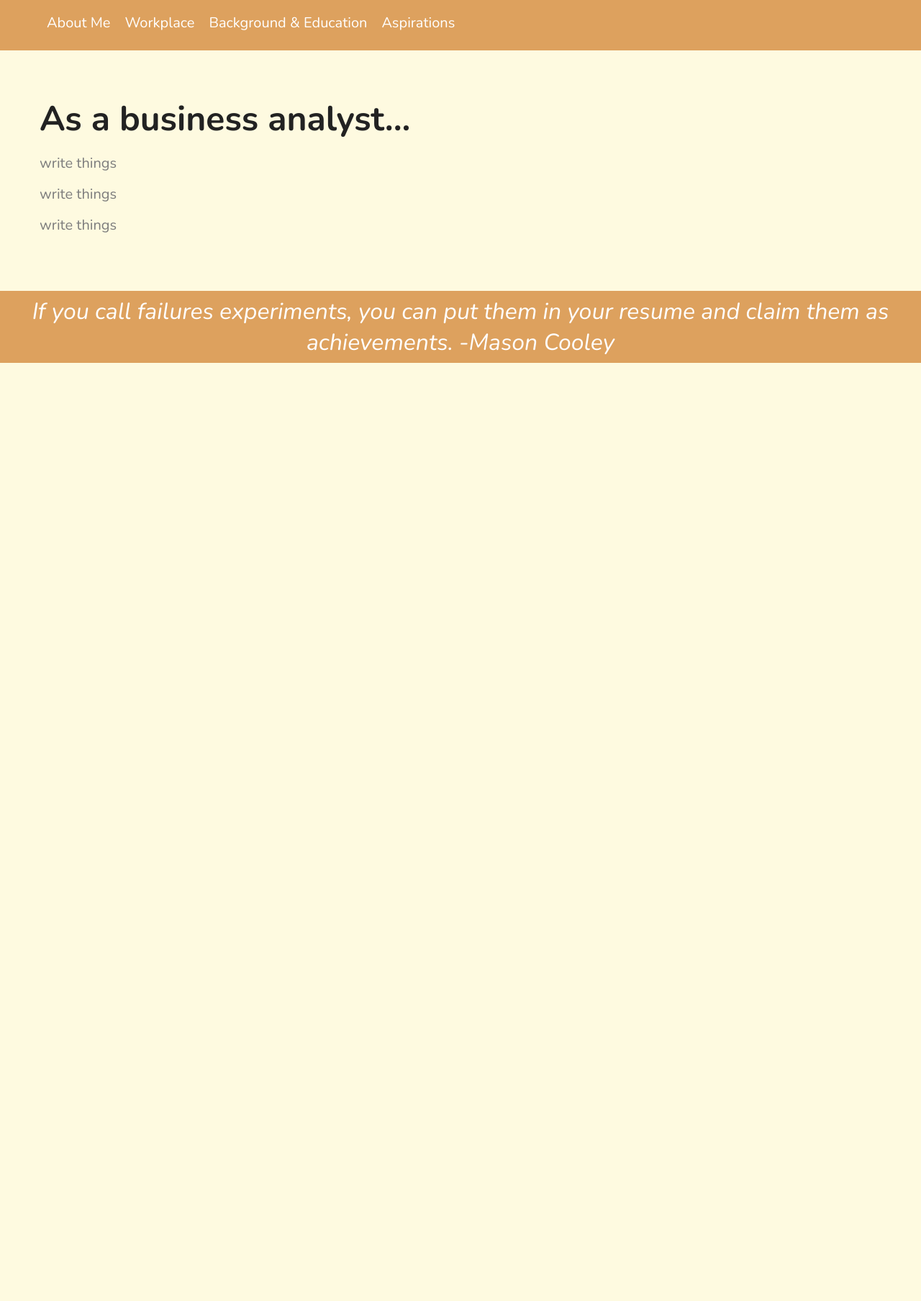
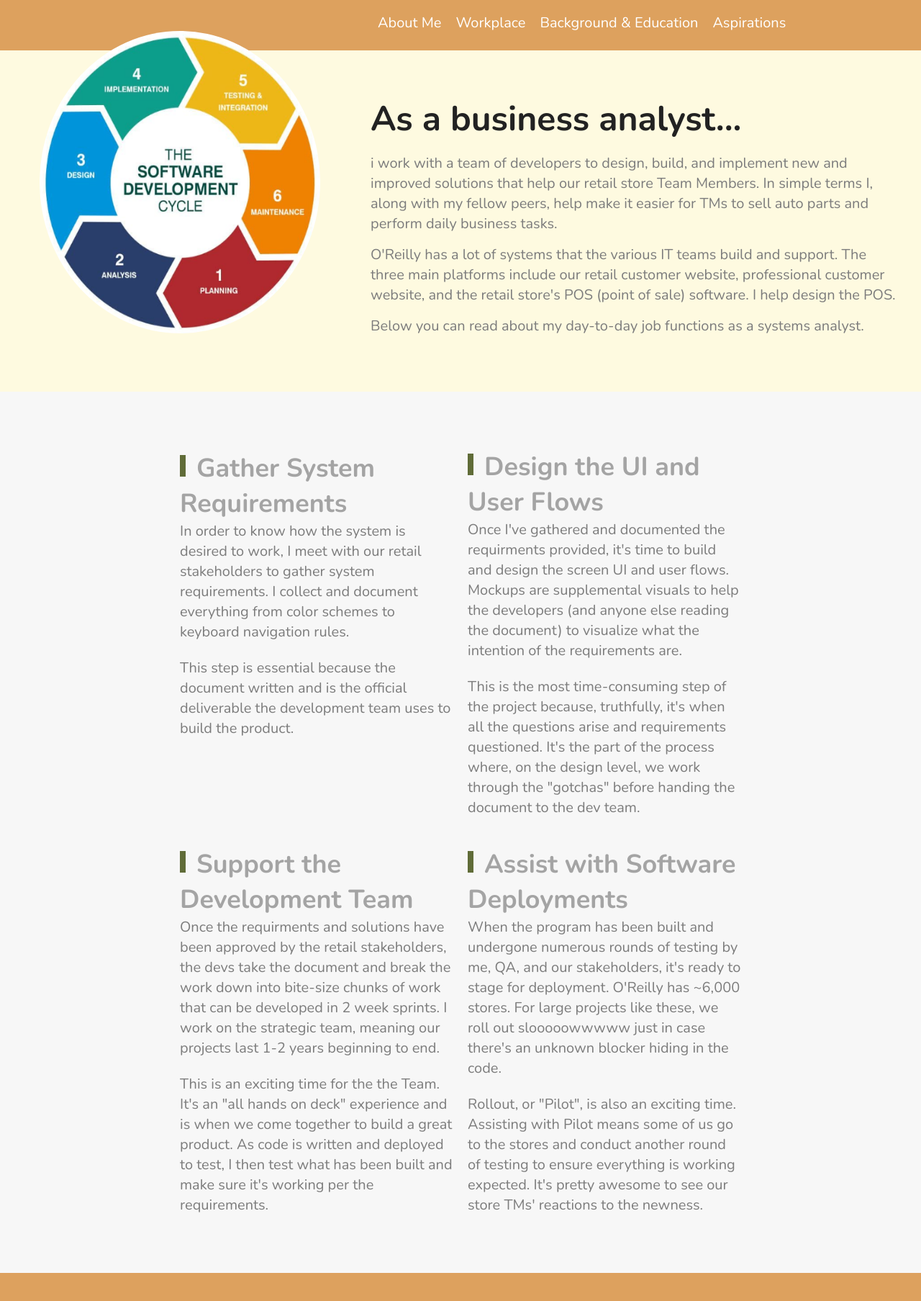
Before and after one commit to lologravey/lologravey.github.io, a plain HTML site: page workplace.html in a window 1280 px wide. Shown: the part 7-1814 px from the top of the page at 72% size. Before the commit the page ends 800 px from the top, so only its background shows below. Drawn offline with nearby package versions, Linux system fonts and the light colour scheme.

Commit message:
workplace final html

```diff
--- a/styles.css
+++ b/styles.css
@@ -93,7 +93,7 @@ body, h1, h2, p, ul, li, a {
   }
 
   .menu-nav a:hover {
-    color: #122ab2;
+    color: #606c38;
   }
 
   .intro {
@@ -171,15 +171,15 @@ body, h1, h2, p, ul, li, a {
   }
 
   .purple {
-    border-top: 8px solid #283618;
+    border-top: 8px solid #606c38;
   }
 
   .pink {
-    border-top: 8px solid #283618;
+    border-top: 8px solid #606c38;
   }
 
   .blue {
-    border-top: 8px solid #283618;
+    border-top: 8px solid #606c38;
   }
 
   .price {
@@ -299,15 +299,15 @@ body, h1, h2, p, ul, li, a {
   }
 
   .item-quality:nth-of-type(3n+1) h2:before {
-    background-color: #ae81ff;
+    background-color: #606c38;
   }
 
   .item-quality:nth-of-type(3n+2) h2:before {
-    background-color: #f9265e;
+    background-color: #606c38;
   }
 
   .item-quality:nth-of-type(3n+3) h2:before {
-    background-color: #66d9eb;
+    background-color: #606c38;
   }
 
   .item-quality p {
@@ -322,7 +322,7 @@ body, h1, h2, p, ul, li, a {
     line-height: 1.4em;
   }
 
-  .newsletter {
+  /* .newsletter {
     background-color: #f7f7f7;
     display: flex;
     flex-wrap: wrap;
@@ -380,7 +380,7 @@ body, h1, h2, p, ul, li, a {
     margin: 0;
     padding: 10px;
     text-transform: uppercase;
-  }
+  } */
 
   footer {
     align-items: center;
--- a/workplace.html
+++ b/workplace.html
@@ -5,15 +5,15 @@
   <meta name="viewport" content="width=device-width, initial-scale=1.0">
   <link href="https://fonts.googleapis.com/css2?family=Nunito:ital,wght@0,400;0,700;1,400&display=swap" rel="stylesheet">
   <link rel="stylesheet" href="styles.css">
-  <title>Lauren A. Graves</title>
+  <title>Lauren A. Graves | Online Profile</title>
 </head>
 <body>
   <header>
-    <!-- <div class="superinfo-bg">
-      <div class="superinfo">
-        <img class="main-pic" src="pictures/profile-pic.JPG" alt="" width="400" height="500">
-      </div>
-    </div> -->
+    <div class="superinfo-bg">
+        <div class="superinfo">
+            <img class="main-pic" src="pictures/software-life.png" alt="" width="525" height="500">
+        </div>
+    </div>
     <div class="menu-bg">
       <div class="menu">
         <nav class="menu-nav">
@@ -31,38 +31,45 @@
     <section class="about" id="about">
       <div class="about-info">
         <h1>As a business analyst...</h1>
-        <p>write things </p>
-        <p>write things</p>
-        <p>write things</p>
+        <p>i work with a team of developers to design, build, and implement new and improved solutions that help our retail store Team Members. In simple terms I, along with my fellow peers, help make it easier for TMs to sell auto parts and perform daily business tasks.</p>
+        <p>O'Reilly has a lot of systems that the various IT teams build and support. The three main platforms include our retail customer website, professional customer website, and the retail store's POS (point of sale) software. I help design the POS.</p>
+        <p>Below you can read about my day-to-day job functions as a systems analyst. </p>
       </div>
-    <!-- </section>
-    <section class="products" id="products">
-      <h1>A little about me as a human...</h1>
-      <div class="products-container">
-        <div class="products-item purple">
-          <h2>I have a cat, Moses</h2>
-          <p>He came into my life at the perfect time, as most pets do. I assumed "he" was a "she", but his first vet visit cleared things up. I'm still adapting to Moses, as his previous name was Mona. But that's okay. Still the same cat.</p>
-          <p></p>
-          <img src="pictures/moses.JPG" alt="">
+    </section>
+    <section class="price" id="price">
+        <div class="item-quality">
+          <h2>Gather System Requirements</h2>
+          <p>In order to know how the system is desired to work, I meet with our retail stakeholders to gather system requirements. I collect and document everything from color schemes to keyboard navigation rules.</p>
+          <br>
+          <p>This step is essential because the document written and is the official deliverable the development team uses to build the product.</p>
+          <br>
+          <br>
+          <br>
+          <br>
+          <br>
         </div>
-        <div class="products-item pink">
-          <h2>I love when Spotify recaps</h2>
-          <p>There's nothing better to watch yourself evolve through music throughout the course of a year. What I listened to in January is vastly different than what I'm listening to in December the same year. <i>Cheers to evolving!</i> </p>
-          <p></p>
-          <img src="pictures/music.png" alt="">
+        <div class="item-quality">
+          <h2>Design the UI and User Flows</h2>
+          <p>Once I've gathered and documented the requirments provided, it's time to build and design the screen UI and user flows. Mockups are supplemental visuals to help the developers (and anyone else reading the document) to visualize what the intention of the requirements are.</p>
+          <br>
+          <p>This is the most time-consuming step of the project because, truthfully, it's when all the questions arise and requirements questioned. It's the part of the process where, on the design level, we work through the "gotchas" before handing the document to the dev team.</p>
         </div>
-        <div class="products-item blue">
-          <h2>I like my family, a lot</h2>
-          <p>If I could have fit a picture of my whole family in this little div I would have. So settling for a pic with my two favorite people; Brooke and Ben; sister and partner. Now I have to fill up this extra space because these images have different heights. Here's some food for thought:</p>
-          <p>"No problem can be solved from the same consciousness that created it."</p>
-          <p></p>
-          <img src="pictures/sister.JPG" alt="">
+        <div class="item-quality">
+          <h2>Support the Development Team</h2>
+          <p>Once the requirments and solutions have been approved by the retail stakeholders, the devs take the document and break the work down into bite-size chunks of work that can be developed in 2 week sprints. I work on the strategic team, meaning our projects last 1-2 years beginning to end.</p>
+          <br>
+          <p>This is an exciting time for the the Team. It's an "all hands on deck" experience and is when we come together to build a great product. As code is written and deployed to test, I then test what has been built and make sure it's working per the requirements.</p>
         </div>
-      </div>
-    </section> -->
+        <div class="item-quality">
+          <h2>Assist with Software Deployments</h2>
+          <p>When the program has been built and undergone numerous rounds of testing by me, QA, and our stakeholders, it's ready to stage for deployment. O'Reilly has ~6,000 stores. For large projects like these, we roll out slooooowwwww just in case there's an unknown blocker hiding in the code.</p>
+          <br>
+          <p>Rollout, or "Pilot", is also an exciting time. Assisting with Pilot means some of us go to the stores and conduct another round of testing to ensure everything is working expected. It's pretty awesome to see our store TMs' reactions to the newness. </p>
+        </div>
+      </section>
   </main>
   <footer>
-    <p><i>If you call failures experiments, you can put them in your resume and claim them as achievements. -Mason Cooley</i></p>
+    <p></p>
   </footer>
 </body>
 </html>
```
Also changed, not shown: background.html (+70 -0 lines), index.html (+1 -1 lines), pictures/software-life.png (added).
